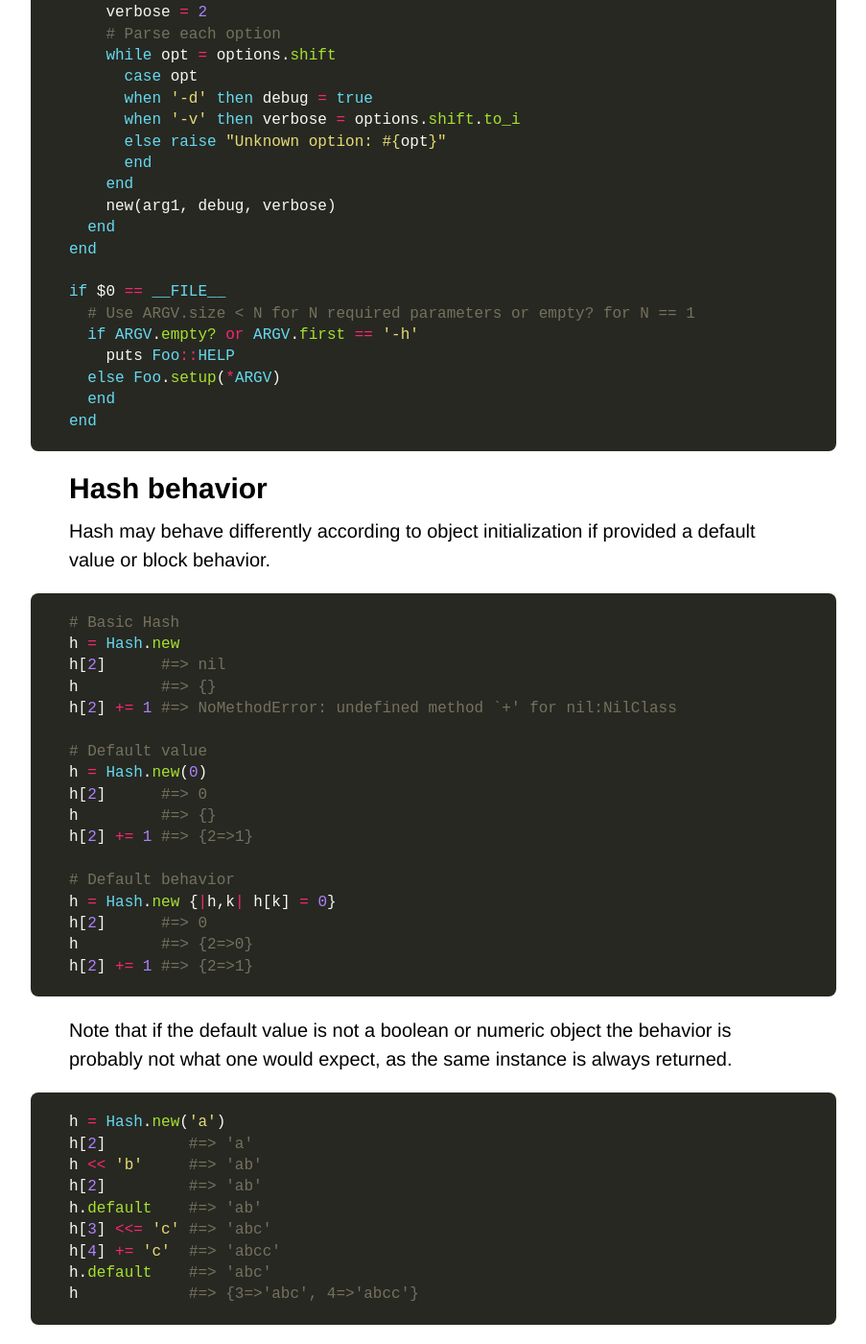
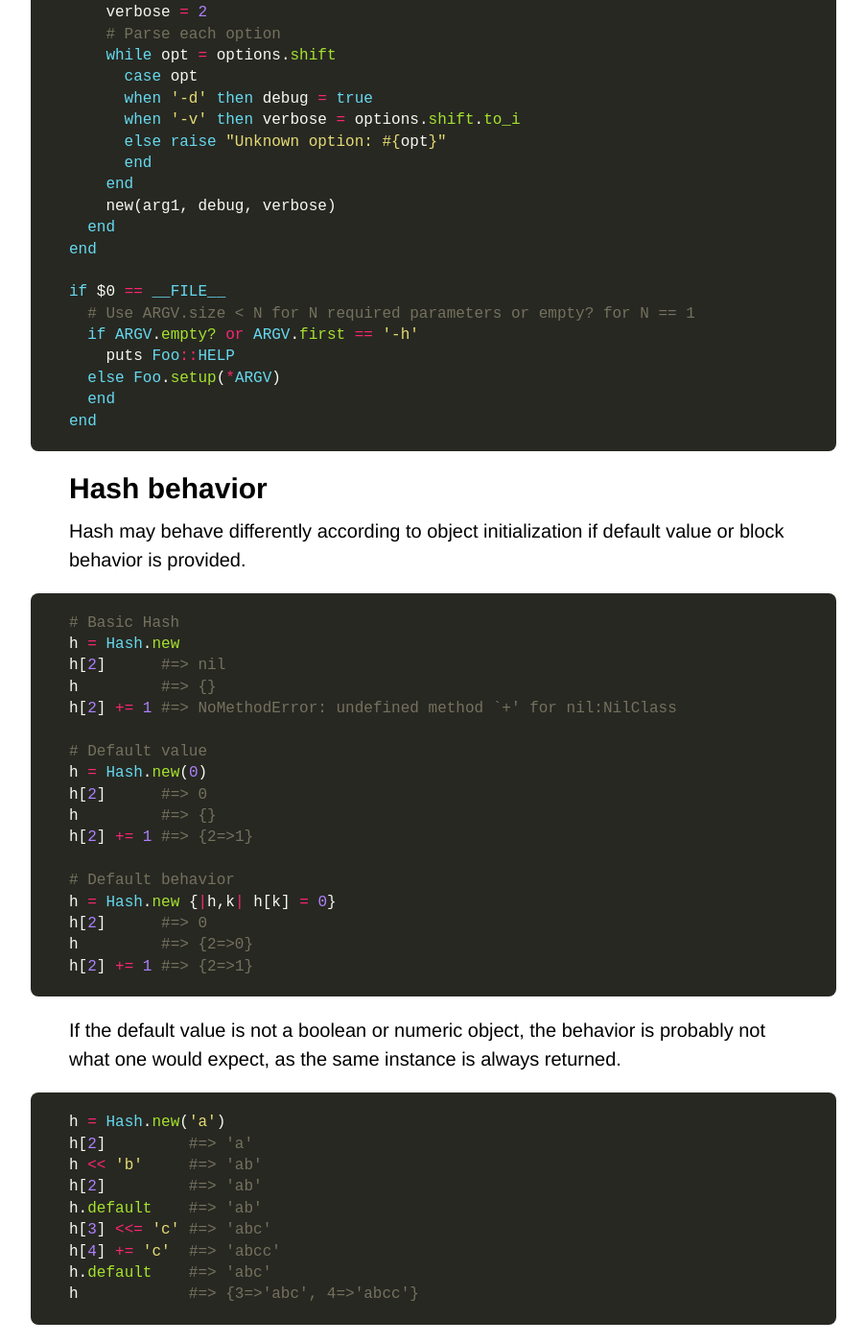
Before and after one commit to Maumagnaguagno/maumagnaguagno.github.io, a Jekyll site: the page built from ruby.md, in a window 1280 px wide and 1400 px high, scrolled down 3116 px. Shown: the whole window at 96% size, without its empty margins (188-1091 px from the left). Built offline with Jekyll 4.4.1, drawn with Linux system fonts in a browser that asks for light colours; our own code applies the rules of GitHub Pages for plain Markdown files.

Commit message:
Rephrase sentences in Ruby

````diff
--- a/ruby.md
+++ b/ruby.md
@@ -139,7 +139,7 @@ end
 ```
 
 ## Hash behavior
-Hash may behave differently according to object initialization if provided a default value or block behavior.
+Hash may behave differently according to object initialization if default value or block behavior is provided.
 
 ```ruby
 # Basic Hash
@@ -161,7 +161,7 @@ h         #=> {2=>0}
 h[2] += 1 #=> {2=>1}
 ```
 
-Note that if the default value is not a boolean or numeric object the behavior is probably not what one would expect, as the same instance is always returned.
+If the default value is not a boolean or numeric object, the behavior is probably not what one would expect, as the same instance is always returned.
 
 ```ruby
 h = Hash.new('a')
````
